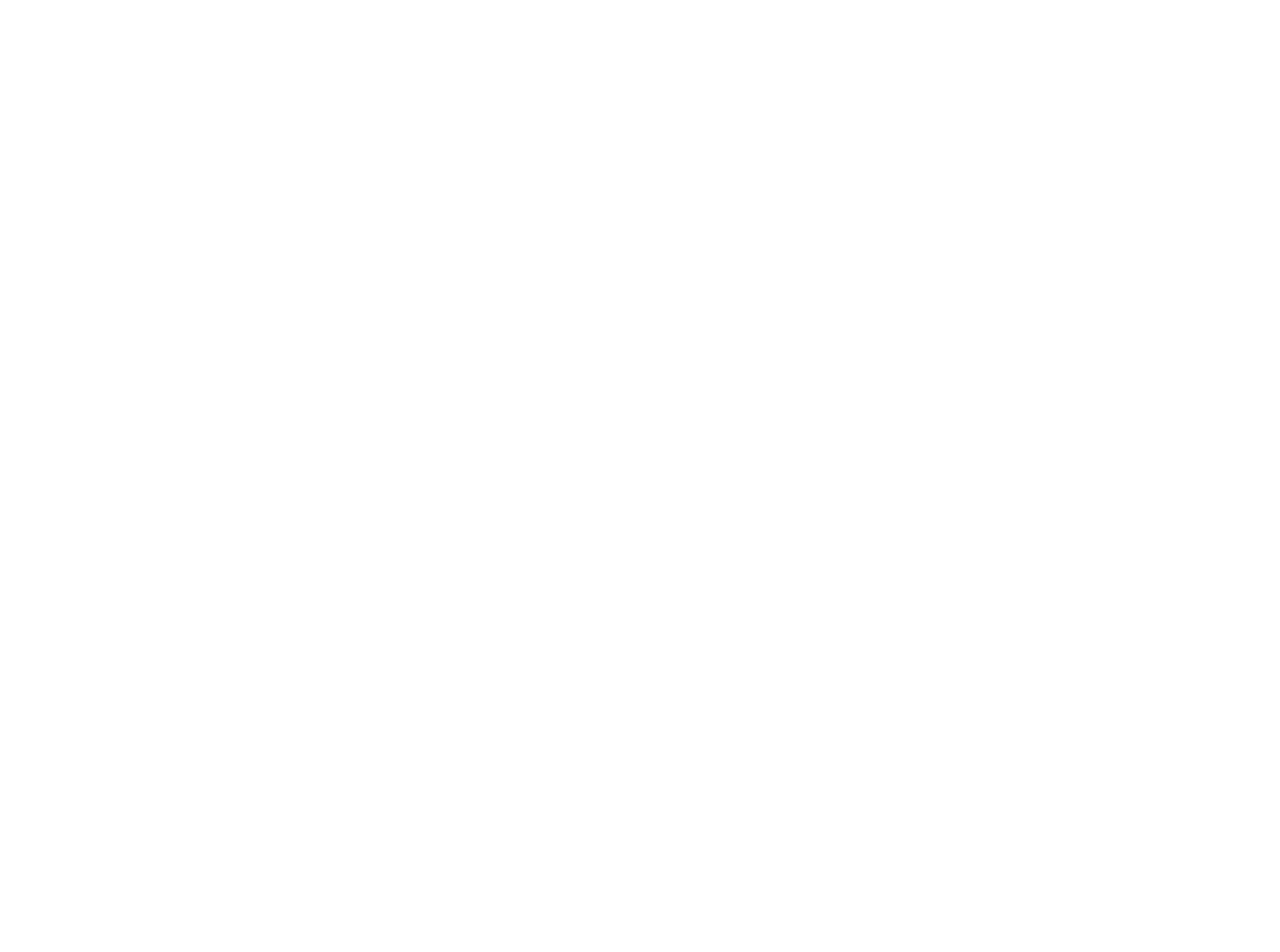
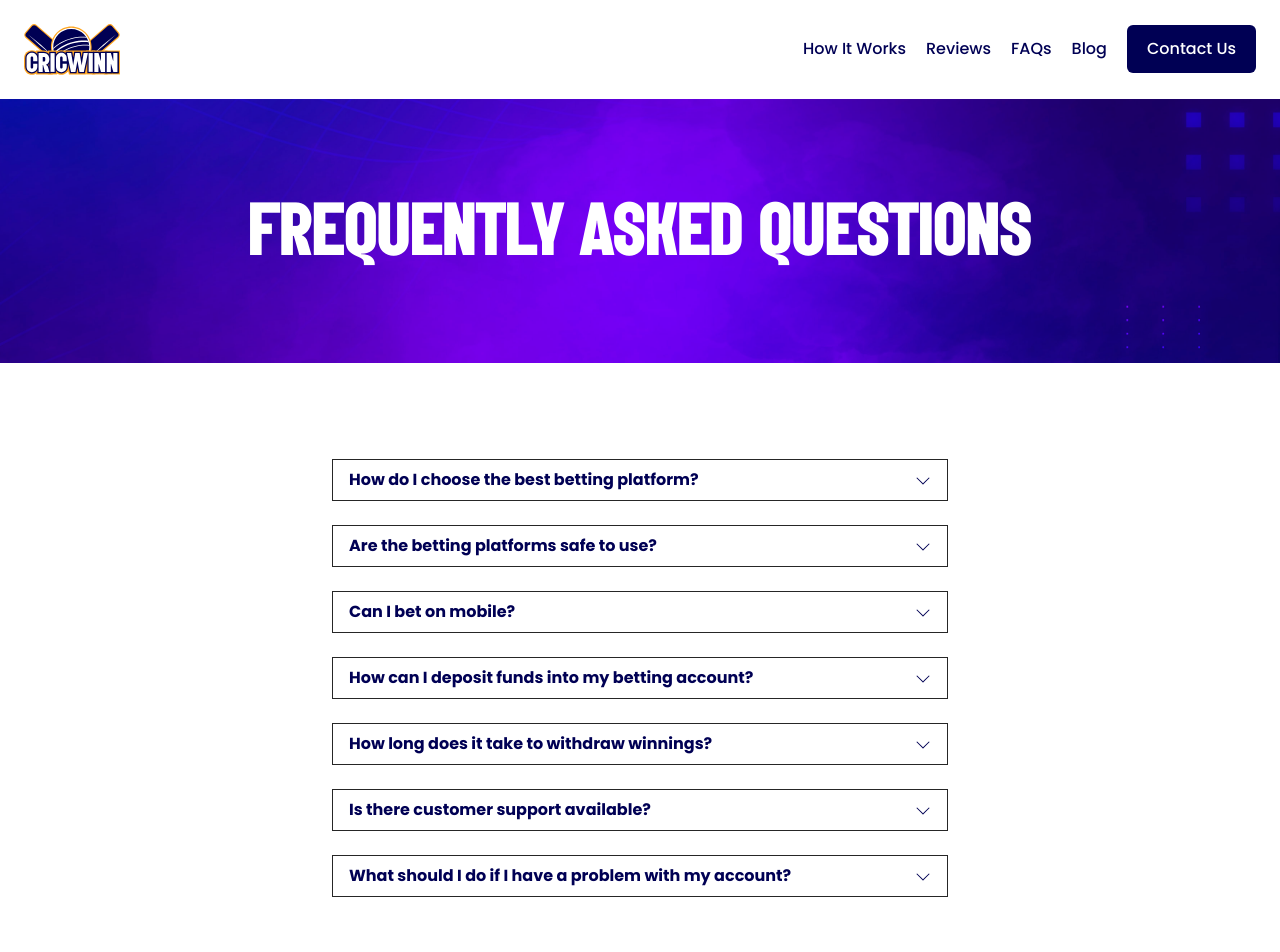
Before and after one commit to Qaudri/cricwin, a Nuxt app: page /faqs in a window 1280 px wide. Before the commit this address had no page. Shown: the top 952 px of the page. Before the commit the page ends 800 px from the top, so only its background shows below. Built offline with nearby package versions, Linux system fonts and the light colour scheme.

Commit message:
chore: accordion component added, faq page added

```diff
--- /dev/null
+++ b/components/Accordion/Index.vue
@@ -0,0 +1,41 @@
+<template>
+  <ul class="accordion" role="list" aria-roledescription="accordion">
+    <slot></slot>
+  </ul>
+</template>
+
+<script>
+export default {
+  props: {
+    allowMultiple: {
+      type: Boolean,
+      default: false,
+    },
+    firstItemActive: {
+      type: Boolean,
+      default:false,
+    }
+  },
+  data() {
+    return {
+      Items: [],
+    };
+  },
+
+  provide() {
+    return {
+      Items: this.Items,
+      allowMultiple: this.allowMultiple,
+    };
+  },
+
+};
+</script>
+
+<style>
+.accordion {
+    list-style: none;
+    margin: 0;
+    padding: 0;
+  }
+</style>
--- /dev/null
+++ b/components/Accordion/Item.vue
@@ -0,0 +1,183 @@
+<template>
+  <li
+    class="accordion__item"
+    :class="container_class"
+    :style="container_styles"
+  >
+    <div
+      class="accordion__trigger"
+      :class="{ accordion__trigger_active: visible } + ' ' + trigger_class"
+      @click="open"
+      :style="trigger_styles"
+    >
+      <!-- This slot will handle the title/header of the accordion and is the part you click on -->
+      <slot name="accordion-trigger"></slot>
+      <IconsAccordion :class="item.rotate ? 'rotate-0' : 'rotate-180'" class="w-4 h-4 transition-all"/>
+    </div>
+
+    <transition
+      name="accordion"
+      @enter="start"
+      @after-enter="end"
+      @before-leave="start"
+      @after-leave="end"
+    >
+      <div
+        class="accordion__content"
+        :class="content_class"
+        :style="content_styles"
+        v-show="visible"
+      >
+        <ul>
+          <!-- This slot will handle all the content that is passed to the accordion -->
+          <slot name="accordion-content"></slot>
+        </ul>
+      </div>
+    </transition>
+  </li>
+</template>
+
+
+<script>
+export default {
+  props: {
+    disabled: {
+      default: false,
+      type: Boolean,
+    },
+
+    active: {
+      default: false,
+      type: Boolean,
+    },
+
+    container_class: {
+      type: String,
+    },
+
+    trigger_class: {
+      type: String,
+    },
+
+    content_class: {
+      type: String,
+    },
+
+    container_styles: {
+      type: String,
+    },
+
+    trigger_styles: {
+      type: String,
+    },
+
+    content_styles: {
+      type: String,
+    },
+  },
+
+  inject: ["allowMultiple", "Items"],
+
+  data() {
+    return {
+      item: {
+        active: false,
+        rotate: false,
+        id: this.generateRandomNumber(),
+      },
+    };
+  },
+
+  computed: {
+    visible() {
+      return this.item.active;
+    },
+  },
+  methods: {
+    generateRandomNumber() {
+      let count = 0;
+      return count++;
+    },
+
+    async activateFirstItem(){
+      if(this.active){
+        this.item.active = true
+        this.item.rotate = true
+      }
+      return true;
+    },
+
+    open() {
+      if (this.disabled) {
+        return;
+      }
+
+      if(this.allowMultiple){
+
+        if(this.item.active === false){
+          this.item.rotate = false;
+          this.item.active = false;
+          Object.assign({}, ...this.Items, this.item)
+        }else {
+          this.item.rotate = false;
+          this.item.active = false;
+          Object.assign({}, ...this.Items, this.item)
+        }
+
+      }else {
+
+        this.Items.forEach(item => {
+          item.active = false
+          item.rotate = false
+        });
+
+        this.item.active = true;
+        this.item.rotate = true;
+        Object.assign({}, ...this.Items, this.item)
+      }
+    },
+    start(el) {
+      el.style.height = el.scrollHeight + "px";
+    },
+    end(el) {
+      el.style.height = "";
+    },
+  },
+  created() {
+    this.activateFirstItem().then(() => {
+      this.Items.push(this.item);
+    })
+  },
+};
+</script>
+
+<style>
+.accordion__item {
+  cursor: pointer;
+  position: relative;
+}
+
+.accordion__trigger {
+  display: flex;
+  justify-content: space-between;
+  align-items: center;
+}
+
+.accordion__content ul {
+  padding: 0;
+  margin: 0;
+}
+
+.accordion-enter-active,
+.accordion-leave-active {
+  will-change: height, opacity;
+  transition: height 0.3s ease, opacity 0.3s ease;
+  overflow: hidden;
+}
+
+.accordion-enter,
+.accordion-leave-to {
+  height: 0 !important;
+  opacity: 0;
+}
+</style>
--- a/components/Footer.vue
+++ b/components/Footer.vue
@@ -20,7 +20,7 @@
       <div class="flex md:grid gap-4 lg:gap-2">
         <ButtonsSecondary @clicked="$router.push({path: '/'})">About Us</ButtonsSecondary>
         <ButtonsSecondary @clicked="$router.push({path: '/'})">How It Works</ButtonsSecondary>
-        <ButtonsSecondary @clicked="$router.push({path: '/'})">FAQs</ButtonsSecondary>
+        <ButtonsSecondary @clicked="$router.push({path: '/faqs'})">FAQs</ButtonsSecondary>
         <ButtonsSecondary @clicked="$router.push({path: '/'})">Reviews</ButtonsSecondary>
         <ButtonsSecondary @clicked="$router.push({path: '/'})">Contact Us</ButtonsSecondary>
       </div>
--- a/components/Navbar.vue
+++ b/components/Navbar.vue
@@ -23,7 +23,7 @@
             <ButtonsSecondary @clicked="$router.push({path: '/'})">Reviews</ButtonsSecondary>
           </li>
           <li>
-            <ButtonsSecondary @clicked="$router.push({path: '/'})">FAQs</ButtonsSecondary>
+            <ButtonsSecondary @clicked="$router.push({path: '/faqs'})">FAQs</ButtonsSecondary>
           </li>
           <li>
             <ButtonsSecondary @clicked="$router.push({path: '/'})">Blog</ButtonsSecondary>
--- /dev/null
+++ b/pages/faqs.vue
@@ -0,0 +1,103 @@
+<template>
+  <Navbar />
+  <header class="background py-24">
+    <Container>
+      <TypographyH1 color="white" class="text-center">
+        Frequently Asked Questions
+      </TypographyH1>
+    </Container>
+
+  </header>
+  <Container class="py-24">
+    <div class="lg:w-1/2 mx-auto md:w-3/4">
+      <Accordion class="grid gap-6 text-neutral-800">
+      <AccordionItem
+        container_class="border border-neutral-800"
+        trigger_class="px-4 py-2 font-bold text-secondary"
+        content_class="px-4 py-2 border-t border-neutral-800">
+        <template #accordion-trigger >
+          How do I choose the best betting platform?
+        </template>
+        <template #accordion-content>
+          Look for factors like ease of use, available betting markets, bonuses, payment methods, and customer support. Our platform reviews can help guide your decision.
+        </template>
+      </AccordionItem>
+      <AccordionItem
+        container_class="border border-neutral-800"
+        trigger_class="px-4 py-2 font-bold text-secondary"
+        content_class="px-4 py-2 border-t border-neutral-800">
+        <template #accordion-trigger >
+          Are the betting platforms safe to use?
+        </template>
+        <template #accordion-content>
+          Yes. All platforms we recommend are licensed, regulated, and use industry-standard encryption methods to protect your personal and financial information.
+        </template>
+      </AccordionItem>
+      <AccordionItem
+        container_class="border border-neutral-800"
+        trigger_class="px-4 py-2 font-bold text-secondary"
+        content_class="px-4 py-2 border-t border-neutral-800">
+        <template #accordion-trigger >
+          Can I bet on mobile?
+        </template>
+        <template #accordion-content>
+          Most of our recommended platforms offer mobile-friendly sites or apps. You can enjoy betting on the go with a smooth, responsive mobile experience.
+        </template>
+      </AccordionItem>
+      <AccordionItem
+        container_class="border border-neutral-800"
+        trigger_class="px-4 py-2 font-bold text-secondary"
+        content_class="px-4 py-2 border-t border-neutral-800">
+        <template #accordion-trigger >
+          How can I deposit funds into my betting account?
+        </template>
+        <template #accordion-content>
+          Our featured platforms support a variety of deposit methods, including credit cards, e-wallets (PayPal, Skrill), bank transfers, and even cryptocurrencies like Bitcoin.
+        </template>
+      </AccordionItem>
+      <AccordionItem
+        container_class="border border-neutral-800"
+        trigger_class="px-4 py-2 font-bold text-secondary"
+        content_class="px-4 py-2 border-t border-neutral-800">
+        <template #accordion-trigger >
+          How long does it take to withdraw winnings?
+        </template>
+        <template #accordion-content>
+          Withdrawal times vary by platform and payment method. However, our recommended platforms offer fast withdrawal options, often within 24 hours.
+        </template>
+      </AccordionItem>
+      <AccordionItem
+        container_class="border border-neutral-800"
+        trigger_class="px-4 py-2 font-bold text-secondary"
+        content_class="px-4 py-2 border-t border-neutral-800">
+        <template #accordion-trigger >
+          Is there customer support available?
+        </template>
+        <template #accordion-content>
+          Yes. All of the platforms we recommend provide customer support, typically available via live chat, email, or phone.
+        </template>
+      </AccordionItem>
+      <AccordionItem
+        container_class="border border-neutral-800"
+        trigger_class="px-4 py-2 font-bold text-secondary"
+        content_class="px-4 py-2 border-t border-neutral-800">
+        <template #accordion-trigger >
+          What should I do if I have a problem with my account?
+        </template>
+        <template #accordion-content>
+          If you face any issues, contact the platform's support team directly. If you need help, feel free to reach out to us; we're always here to assist.
+        </template>
+      </AccordionItem>
+    </Accordion>
+    </div>
+
+  </Container>
+  <Footer  />
+</template>
+<style>
+.background {
+  background: url('/images/head.jpg');
+  background-size: cover;
+  background-position: center;
+}
+</style>
```
